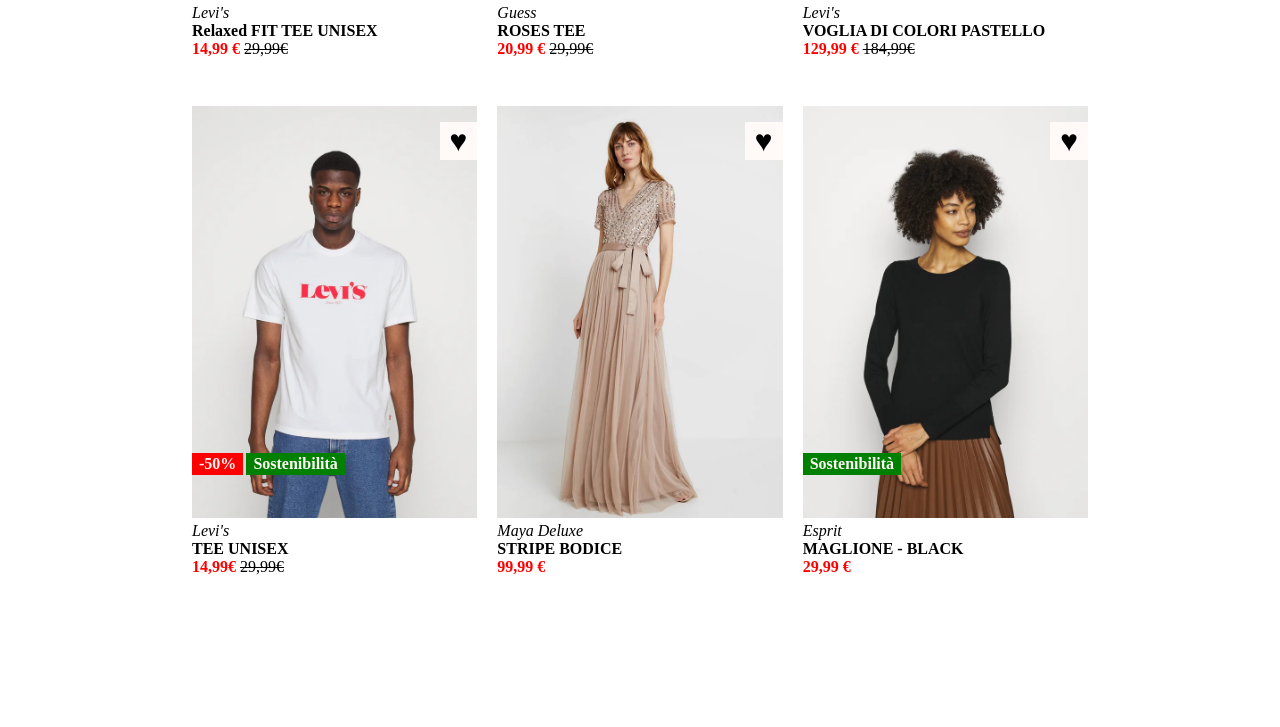
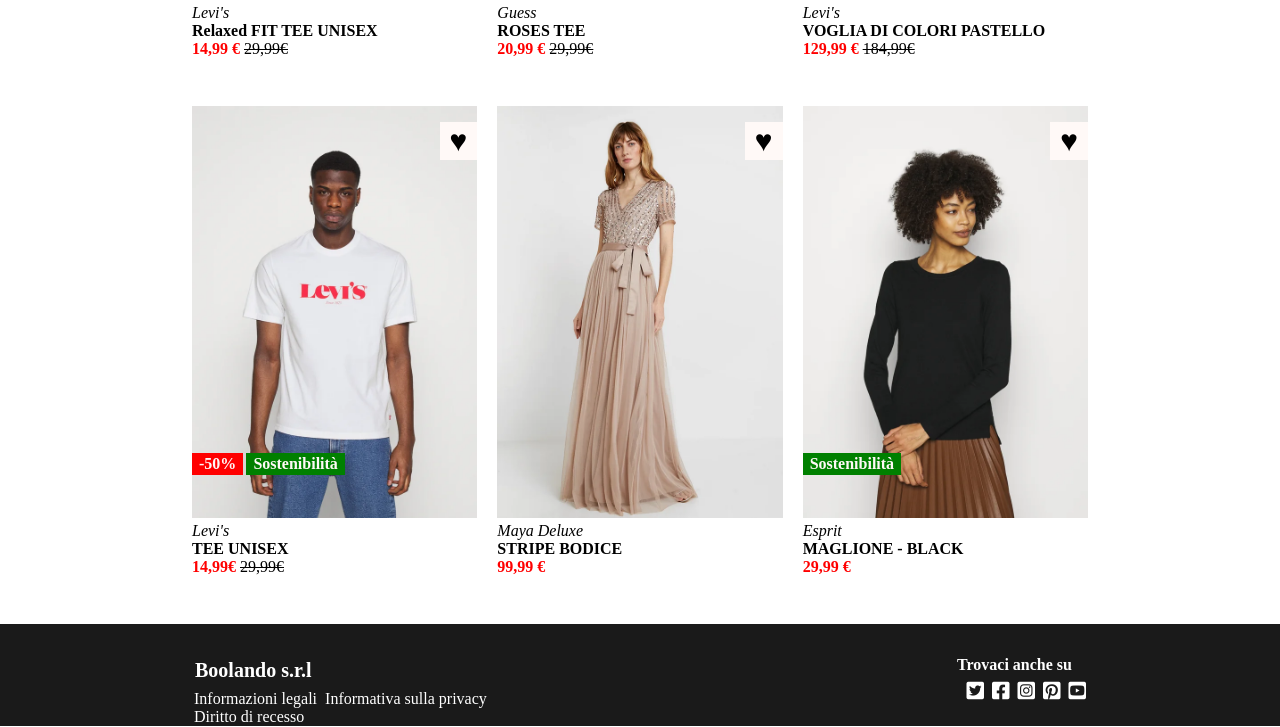
Before and after one commit to marcoarnulfo/html-css-boolando, a plain HTML site: page index.html in a window 1280 px wide. Shown: the part 528-1255 px from the top of the page. Before the commit the page ends 1104 px from the top, so only its background shows below. Drawn offline with Linux system fonts and the light colour scheme.

Commit message:
end footer

```diff
--- a/assets/css/style.css
+++ b/assets/css/style.css
@@ -178,5 +178,41 @@
 /* #endregion main */
 
 /* #region footer */
+#site_footer{
+    background-color: var(--footer);
+    color: white;
+}
+
+.social{
+    text-align: end;
+}
+
+.azienda{
+    margin-top: 2rem;
+    padding: 3px;
+    font-size: 20px;
+}
+
+.info{
+    margin-top: 5px;
+}
+
+footer a{
+    text-decoration: none;
+    color: white;
+    padding: 2px;
+}
+
+footer h5{
+    padding-top: 2rem;
+    padding-right: 1rem;
+    font-size: 16px;
+}
+
+.social_icon i{
+    margin-top: 5px;
+    padding: 2px;
+    font-size: 20px;
+}
 
 /* #endregion footer */
--- a/index.html
+++ b/index.html
@@ -4,6 +4,7 @@
     <meta charset="UTF-8">
     <meta http-equiv="X-UA-Compatible" content="IE=edge">
     <meta name="viewport" content="width=device-width, initial-scale=1.0">
+    <link rel="stylesheet" href="https://cdnjs.cloudflare.com/ajax/libs/font-awesome/6.2.0/css/all.min.css" integrity="sha512-xh6O/CkQoPOWDdYTDqeRdPCVd1SpvCA9XXcUnZS2FmJNp1coAFzvtCN9BmamE+4aHK8yyUHUSCcJHgXloTyT2A==" crossorigin="anonymous" referrerpolicy="no-referrer" />
     <link rel="stylesheet" href="./assets/css/style.css">
     <title>Boolando</title>
 </head>
@@ -20,7 +21,11 @@
                 <div class="col_8">
                     <img class="logo" src="./assets/img/boolean-logo.png" alt="">
                 </div>
-                <div class="col_2 icons">ICONS</div>
+                <div class="col_2 icons">
+                    <i class="fa-regular fa-user"></i>
+                    <i class="fa-regular fa-heart"></i>
+                    <i class="fa-solid fa-bag-shopping"></i>
+                </div>
             </div>
         </div>
     </header>
@@ -102,7 +107,30 @@
     <!-- /#site_main -->
 
 
-    <footer id="site_footer"></footer>
+    <footer id="site_footer">
+        <div class="container top">
+            <div class="row">
+                <div class="col_4 srl">
+                    <h4 class="azienda">Boolando s.r.l</h4>
+                    <div class="info">
+                        <a href="#">Informazioni legali</a>
+                        <a href="#">Informativa sulla privacy</a>
+                        <a href="#">Diritto di recesso</a>
+                    </div>
+                </div>
+                <div class="col_8 social">
+                    <h5>Trovaci anche su</h5>
+                    <div class="social_icon">
+                        <i class="fa-brands fa-square-twitter"></i>
+                        <i class="fa-brands fa-square-facebook"></i>
+                        <i class="fa-brands fa-square-instagram"></i>
+                        <i class="fa-brands fa-square-pinterest"></i>
+                        <i class="fa-brands fa-square-youtube"></i>
+                    </div>
+                </div>
+            </div>
+        </div>
+    </footer>
     <!-- /#site_footer -->
 
 
```
